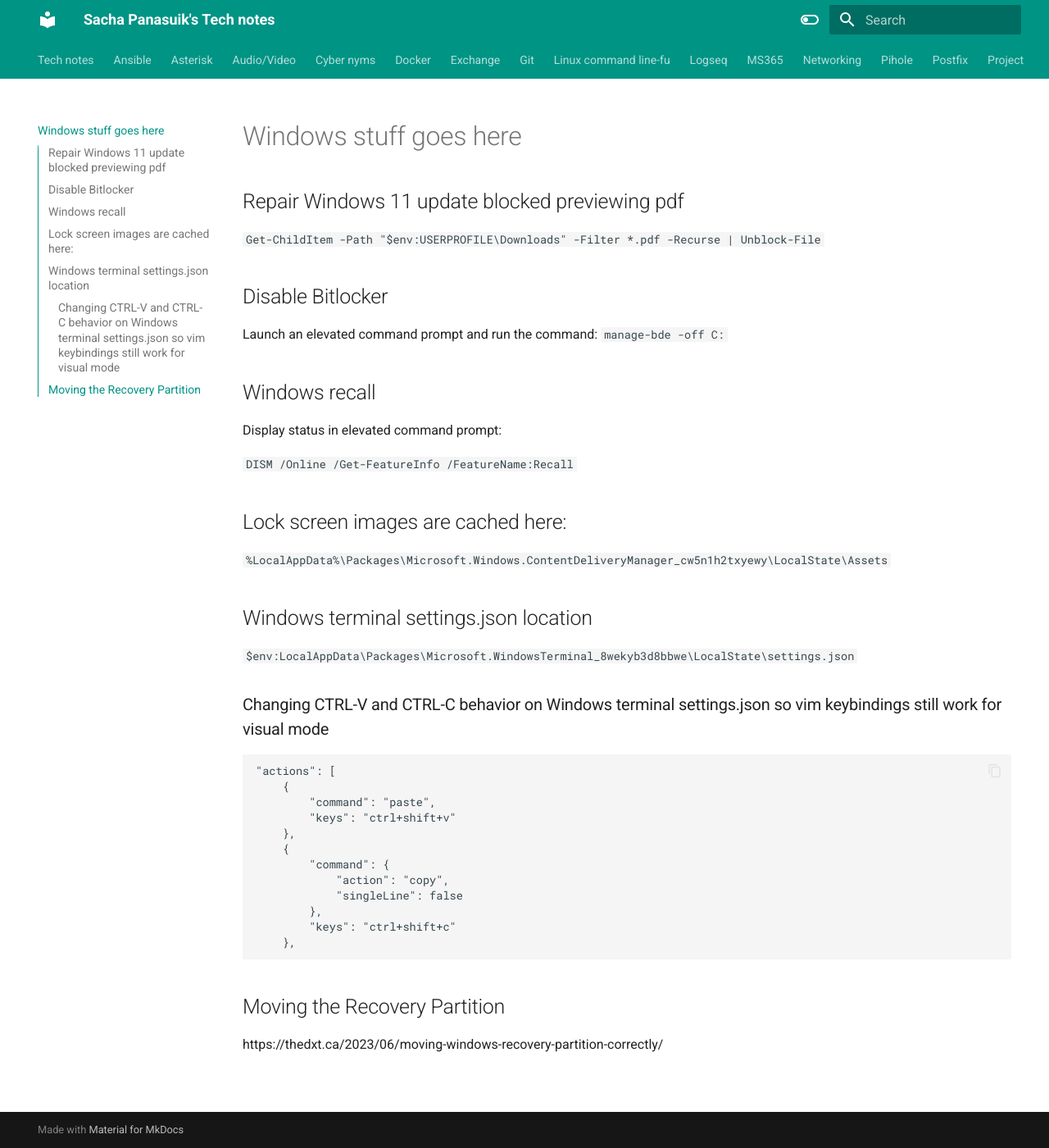
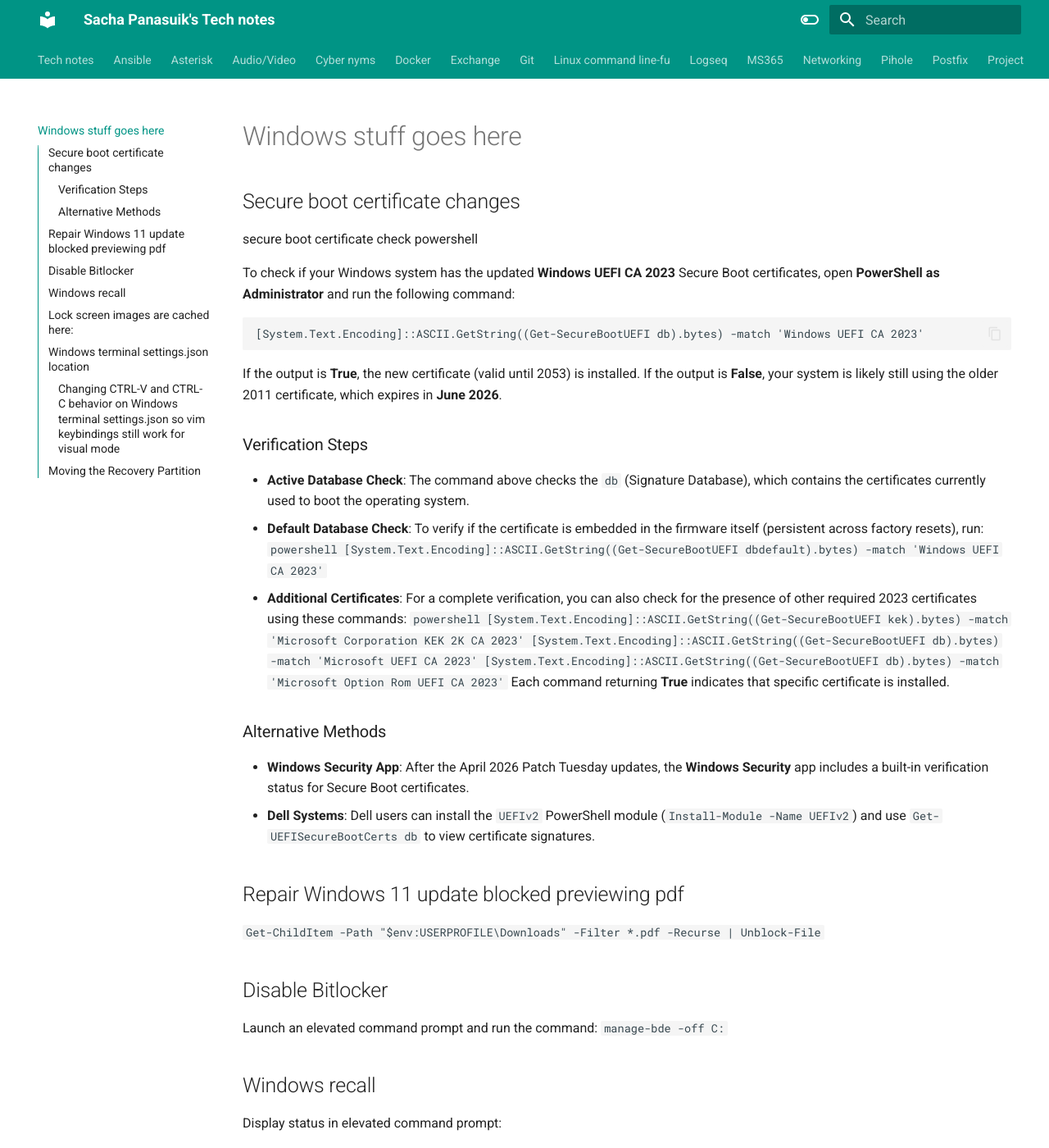
Before and after one commit to sachapan/tech_notes, an MkDocs documentation site: the page built from docs/windows.md, in a window 1280 px wide and 1400 px high. Shown: the whole window at 82% size. Built offline with MkDocs 1.6.1 and Material for MkDocs 9.7.7, drawn with Linux system fonts in a browser that asks for light colours.

Commit message:
Add secure boot cert info

````diff
--- a/docs/windows.md
+++ b/docs/windows.md
@@ -1,4 +1,34 @@
 # Windows stuff goes here
+
+## Secure boot certificate changes
+
+secure boot certificate check powershell
+
+To check if your Windows system has the updated **Windows UEFI CA 2023** Secure Boot certificates, open **PowerShell as Administrator** and run the following command:
+
+```powershell
+[System.Text.Encoding]::ASCII.GetString((Get-SecureBootUEFI db).bytes) -match 'Windows UEFI CA 2023'
+```
+
+If the output is **True**, the new certificate (valid until 2053) is installed. If the output is **False**, your system is likely still using the older 2011 certificate, which expires in **June 2026**.
+
+### Verification Steps
+*   **Active Database Check**: The command above checks the `db` (Signature Database), which contains the certificates currently used to boot the operating system.
+*   **Default Database Check**: To verify if the certificate is embedded in the firmware itself (persistent across factory resets), run:
+    ```powershell
+    [System.Text.Encoding]::ASCII.GetString((Get-SecureBootUEFI dbdefault).bytes) -match 'Windows UEFI CA 2023'
+    ```
+*   **Additional Certificates**: For a complete verification, you can also check for the presence of other required 2023 certificates using these commands:
+    ```powershell
+    [System.Text.Encoding]::ASCII.GetString((Get-SecureBootUEFI kek).bytes) -match 'Microsoft Corporation KEK 2K CA 2023'
+    [System.Text.Encoding]::ASCII.GetString((Get-SecureBootUEFI db).bytes) -match 'Microsoft UEFI CA 2023'
+    [System.Text.Encoding]::ASCII.GetString((Get-SecureBootUEFI db).bytes) -match 'Microsoft Option Rom UEFI CA 2023'
+    ```
+    Each command returning **True** indicates that specific certificate is installed.
+
+### Alternative Methods
+*   **Windows Security App**: After the April 2026 Patch Tuesday updates, the **Windows Security** app includes a built-in verification status for Secure Boot certificates.
+*   **Dell Systems**: Dell users can install the `UEFIv2` PowerShell module (`Install-Module -Name UEFIv2`) and use `Get-UEFISecureBootCerts db` to view certificate signatures.
 
 ## Repair Windows 11 update blocked previewing pdf
 
````
